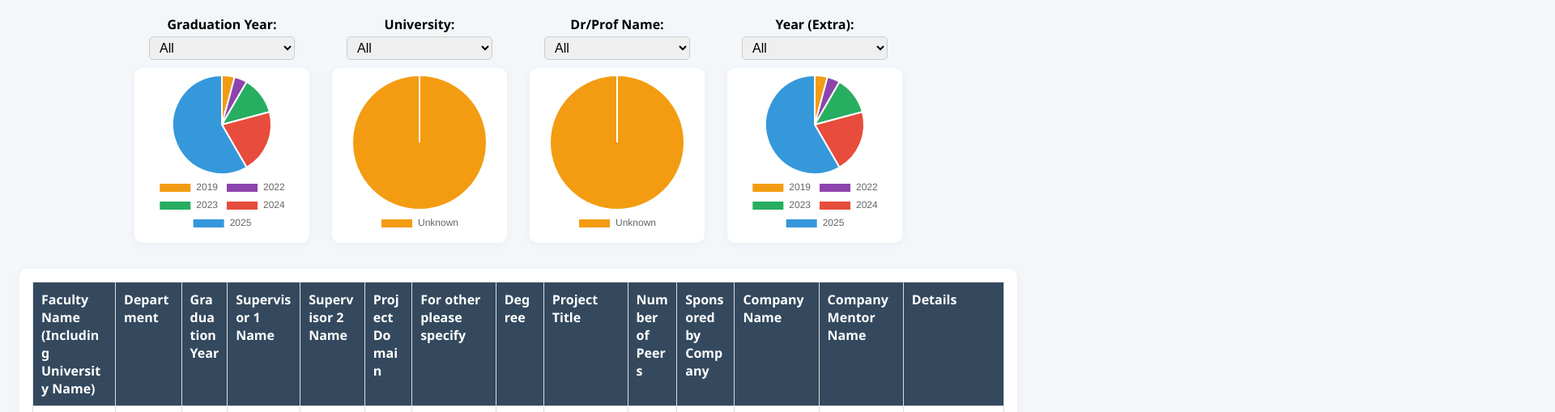
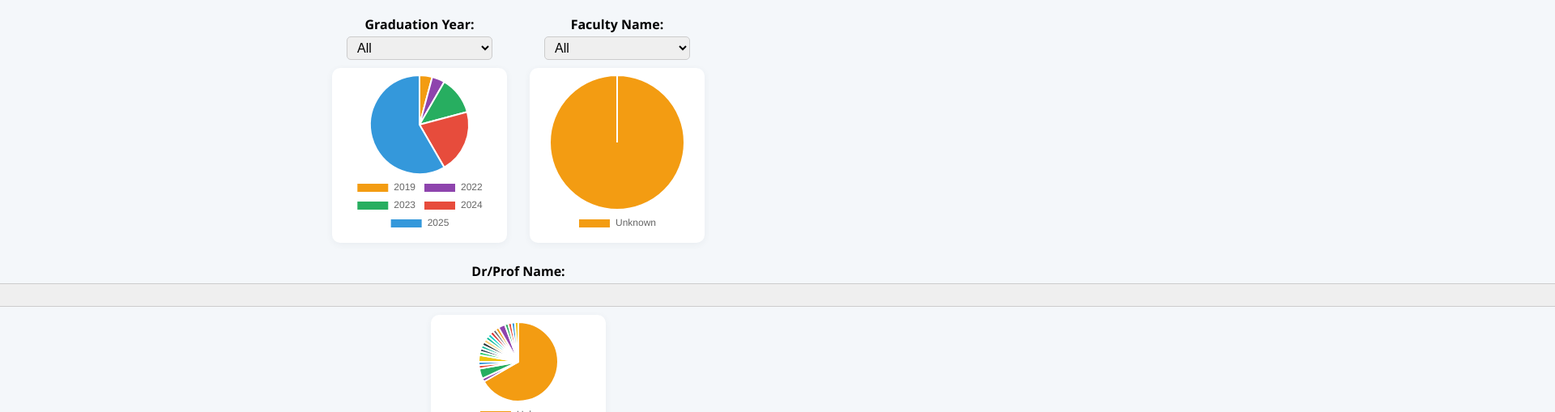
Before and after one commit to Sherif-Hosny93/Graduation-Projects, a plain HTML site: page index.html in a window 1280 px wide. Shown: the part 91-600 px from the top of the page at 81% size, 1920 px wide, since content can reach past the window. Drawn offline with nearby package versions, Linux system fonts and the light colour scheme.

Commit message:
Add files via upload

```diff
--- a/index.html
+++ b/index.html
@@ -1,9 +1,9 @@
 <!DOCTYPE html>
 <html lang="en">
 <head>
-  <meta charset="UTF-8">
+  <meta charset="UTF-8" />
   <title>Graduation Projects CSV Viewer</title>
-  <link rel="stylesheet" href="style.css">
+  <link rel="stylesheet" href="style.css" />
   <script src="https://cdn.jsdelivr.net/npm/papaparse@5.4.1/papaparse.min.js"></script>
   <script src="https://cdn.jsdelivr.net/npm/chart.js@4.4.0/dist/chart.umd.min.js"></script>
 </head>
@@ -18,7 +18,7 @@
       </div>
     </div>
     <div class="chart-group">
-      <label for="univ-select">University:</label>
+      <label for="univ-select">Faculty Name:</label>
       <select id="univ-select"><option value="">All</option></select>
       <div class="chart-container">
         <canvas id="univPie" width="200" height="200"></canvas>
@@ -31,117 +31,160 @@
         <canvas id="profPie" width="200" height="200"></canvas>
       </div>
     </div>
-    <div class="chart-group">
-      <label for="extra-year-select">Year (Extra):</label>
-      <select id="extra-year-select"><option value="">All</option></select>
-      <div class="chart-container">
-        <canvas id="extraYearPie" width="200" height="200"></canvas>
-      </div>
-    </div>
   </div>
   <div id="table-container">Loading...</div>
+
   <script>
-    window.addEventListener("DOMContentLoaded", function() {
-      const csvURL = "https://raw.githubusercontent.com/Sherif-Hosny93/Graduation-Projects/main/Graduation_Projects.csv";
+    window.addEventListener("DOMContentLoaded", function () {
+      const csvURL =
+        "https://raw.githubusercontent.com/Sherif-Hosny93/Graduation-Projects/main/Graduation_Projects.csv";
       let allData = [];
       let filteredData = [];
       let charts = {};
 
+      // Count occurrences by single field
       function countByField(data, field) {
         const counts = {};
-        data.forEach(row => {
+        data.forEach((row) => {
           const key = row[field] || "Unknown";
           counts[key] = (counts[key] || 0) + 1;
         });
         return counts;
       }
 
+      // Count occurrences by multiple fields combined
+      function countByMultipleFields(data, fields) {
+        const counts = {};
+        data.forEach((row) => {
+          fields.forEach((field) => {
+            const key = row[field] && row[field].trim() !== "" ? row[field].trim() : "Unknown";
+            counts[key] = (counts[key] || 0) + 1;
+          });
+        });
+        return counts;
+      }
+
+      // Populate dropdown from single field
       function populateDropdown(data, field, selectId) {
         const select = document.getElementById(selectId);
-        const values = Array.from(new Set(data.map(row => row[field] || "Unknown"))).sort();
-        select.innerHTML = "<option value=''>All</option>" +
-          values.map(val => `<option value="${val}">${val}</option>`).join("");
+        const values = Array.from(new Set(data.map((row) => row[field] || "Unknown"))).sort();
+        select.innerHTML =
+          "<option value=''>All</option>" +
+          values.map((val) => `<option value="${val}">${val}</option>`).join("");
       }
 
-      function renderPieChart(data, field, chartId) {
-        const counts = countByField(data, field);
-        const ctx = document.getElementById(chartId).getContext('2d');
+      // Populate dropdown from multiple fields combined
+      function populateDropdownMultipleFields(data, fields, selectId) {
+        const select = document.getElementById(selectId);
+        const valuesSet = new Set();
+        data.forEach((row) => {
+          fields.forEach((field) => {
+            const val = row[field] && row[field].trim() !== "" ? row[field].trim() : "Unknown";
+            valuesSet.add(val);
+          });
+        });
+        const values = Array.from(valuesSet).sort();
+        select.innerHTML =
+          "<option value=''>All</option>" +
+          values.map((val) => `<option value="${val}">${val}</option>`).join("");
+      }
+
+      // Render pie chart
+      function renderPieChart(data, fieldOrFields, chartId, isMultipleFields = false) {
+        const counts = isMultipleFields ? countByMultipleFields(data, fieldOrFields) : countByField(data, fieldOrFields);
+        const ctx = document.getElementById(chartId).getContext("2d");
         if (charts[chartId]) charts[chartId].destroy();
         charts[chartId] = new Chart(ctx, {
-          type: 'pie',
+          type: "pie",
           data: {
             labels: Object.keys(counts),
-            datasets: [{
-              data: Object.values(counts),
-              backgroundColor: [
-                "#f39c12", "#8e44ad", "#27ae60", "#e74c3c", "#3498db", "#f1c40f", "#2ecc71", "#34495e", "#1abc9c",
-                "#2d3436", "#fdcb6e", "#00b894", "#00cec9", "#d63031", "#636e72"
-              ],
-            }]
+            datasets: [
+              {
+                data: Object.values(counts),
+                backgroundColor: [
+                  "#f39c12",
+                  "#8e44ad",
+                  "#27ae60",
+                  "#e74c3c",
+                  "#3498db",
+                  "#f1c40f",
+                  "#2ecc71",
+                  "#34495e",
+                  "#1abc9c",
+                  "#2d3436",
+                  "#fdcb6e",
+                  "#00b894",
+                  "#00cec9",
+                  "#d63031",
+                  "#636e72",
+                ],
+              },
+            ],
           },
           options: {
             responsive: false,
             plugins: {
-              legend: { position: 'bottom' },
-              title: { display: false }
-            }
-          }
+              legend: { position: "bottom" },
+              title: { display: false },
+            },
+          },
         });
       }
 
+      // Render data table
       function renderTable(data) {
-        const container = document.getElementById('table-container');
+        const container = document.getElementById("table-container");
         if (!data.length) {
           container.innerHTML = "<p>No data found.</p>";
           return;
         }
-        const table = document.createElement('table');
+        const table = document.createElement("table");
         // Header
-        const thead = document.createElement('thead');
-        const headerRow = document.createElement('tr');
-        Object.keys(data[0]).forEach(key => {
+        const thead = document.createElement("thead");
+        const headerRow = document.createElement("tr");
+        Object.keys(data[0]).forEach((key) => {
           if (key !== "Project Summary") {
-            const th = document.createElement('th');
+            const th = document.createElement("th");
             th.textContent = key;
             headerRow.appendChild(th);
           }
         });
-        headerRow.appendChild(document.createElement('th')).textContent = "Details";
+        headerRow.appendChild(document.createElement("th")).textContent = "Details";
         thead.appendChild(headerRow);
         table.appendChild(thead);
         // Body
-        const tbody = document.createElement('tbody');
-        data.forEach((row, idx) => {
-          const tr = document.createElement('tr');
+        const tbody = document.createElement("tbody");
+        data.forEach((row) => {
+          const tr = document.createElement("tr");
           Object.entries(row).forEach(([k, v]) => {
             if (k !== "Project Summary") {
-              const td = document.createElement('td');
+              const td = document.createElement("td");
               td.textContent = v;
               tr.appendChild(td);
             }
           });
           // Details cell: truncated summary + show more/less
-          const tdDetails = document.createElement('td');
+          const tdDetails = document.createElement("td");
           const summary = row["Project Summary"] || "No summary available";
           const previewLen = 80;
           const isLong = summary.length > previewLen;
           const preview = isLong ? summary.slice(0, previewLen) + "..." : summary;
 
-          const spanPreview = document.createElement('span');
+          const spanPreview = document.createElement("span");
           spanPreview.textContent = preview;
           tdDetails.appendChild(spanPreview);
 
           if (isLong) {
-            const btn = document.createElement('button');
+            const btn = document.createElement("button");
             btn.textContent = "Show more";
             btn.className = "show-details-btn";
             btn.style.marginLeft = "8px";
-            const divFull = document.createElement('div');
+            const divFull = document.createElement("div");
             divFull.className = "summary-div";
             divFull.style.display = "none";
             divFull.textContent = summary;
 
-            btn.onclick = function() {
+            btn.onclick = function () {
               if (divFull.style.display === "block") {
                 divFull.style.display = "none";
                 spanPreview.style.display = "";
@@ -164,52 +207,53 @@
         container.appendChild(table);
       }
 
+      // Apply filters and update charts/table
       function applyFilters() {
-        const year = document.getElementById('year-select').value;
-        const univ = document.getElementById('univ-select').value;
-        const prof = document.getElementById('prof-select').value;
-        const extraYear = document.getElementById('extra-year-select').value;
-        filteredData = allData.filter(row =>
-          (year === "" || row["Graduation Year"] === year) &&
-          (univ === "" || row["University"] === univ) &&
-          (prof === "" || row["Dr/Prof Name"] === prof) &&
-          (extraYear === "" || row["Graduation Year"] === extraYear)
+        const year = document.getElementById("year-select").value;
+        const faculty = document.getElementById("univ-select").value; // Faculty Name
+        const prof = document.getElementById("prof-select").value;
+        filteredData = allData.filter(
+          (row) =>
+            (year === "" || row["Graduation Year"] === year) &&
+            (faculty === "" || row["Faculty Name"] === faculty) &&
+            (prof === "" ||
+              row["Supervisor 1"] === prof ||
+              row["Supervisor 2"] === prof ||
+              row["Company Mentor Name"] === prof)
         );
         renderPieChart(filteredData, "Graduation Year", "yearPie");
-        renderPieChart(filteredData, "University", "univPie");
-        renderPieChart(filteredData, "Dr/Prof Name", "profPie");
-        renderPieChart(filteredData, "Graduation Year", "extraYearPie");
+        renderPieChart(filteredData, "Faculty Name", "univPie");
+        renderPieChart(filteredData, ["Supervisor 1", "Supervisor 2", "Company Mentor Name"], "profPie", true);
         renderTable(filteredData);
       }
 
+      // Fetch CSV and initialize
       fetch(csvURL)
-        .then(response => {
-          if (!response.ok) throw new Error('Network response was not ok');
+        .then((response) => {
+          if (!response.ok) throw new Error("Network response was not ok");
           return response.text();
         })
-        .then(csvText => {
+        .then((csvText) => {
           Papa.parse(csvText, {
             header: true,
             skipEmptyLines: true,
-            complete: function(results) {
+            complete: function (results) {
               allData = results.data;
               populateDropdown(allData, "Graduation Year", "year-select");
-              populateDropdown(allData, "University", "univ-select");
-              populateDropdown(allData, "Dr/Prof Name", "prof-select");
-              populateDropdown(allData, "Graduation Year", "extra-year-select");
+              populateDropdown(allData, "Faculty Name", "univ-select");
+              populateDropdownMultipleFields(allData, ["Supervisor 1", "Supervisor 2", "Company Mentor Name"], "prof-select");
               applyFilters();
-            }
+            },
           });
         })
-        .catch(err => {
-          document.getElementById('table-container').textContent = "Error loading CSV: " + err;
+        .catch((err) => {
+          document.getElementById("table-container").textContent = "Error loading CSV: " + err;
           console.error(err);
         });
 
-      document.getElementById('year-select').addEventListener('change', applyFilters);
-      document.getElementById('univ-select').addEventListener('change', applyFilters);
-      document.getElementById('prof-select').addEventListener('change', applyFilters);
-      document.getElementById('extra-year-select').addEventListener('change', applyFilters);
+      document.getElementById("year-select").addEventListener("change", applyFilters);
+      document.getElementById("univ-select").addEventListener("change", applyFilters);
+      document.getElementById("prof-select").addEventListener("change", applyFilters);
     });
   </script>
 </body>
```
Also changed, not shown: style.css (+41 -4 lines).
